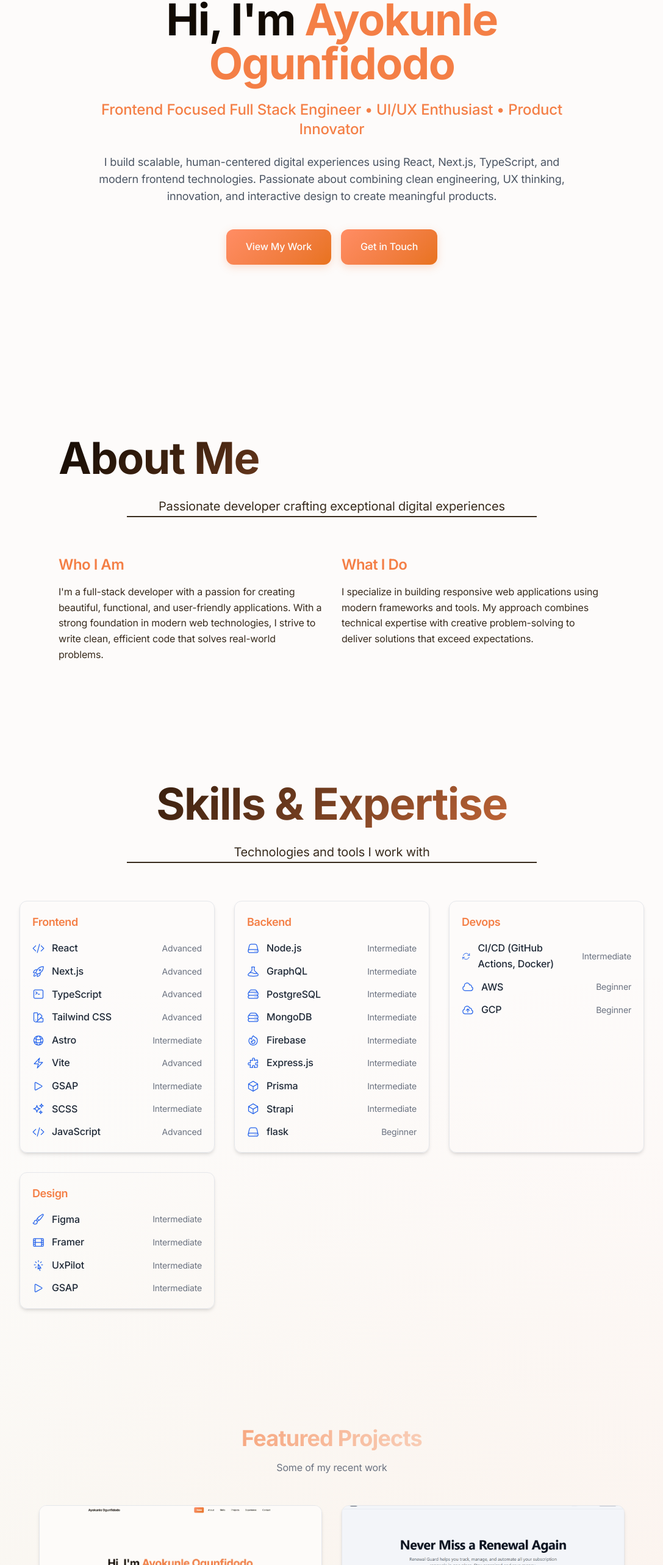
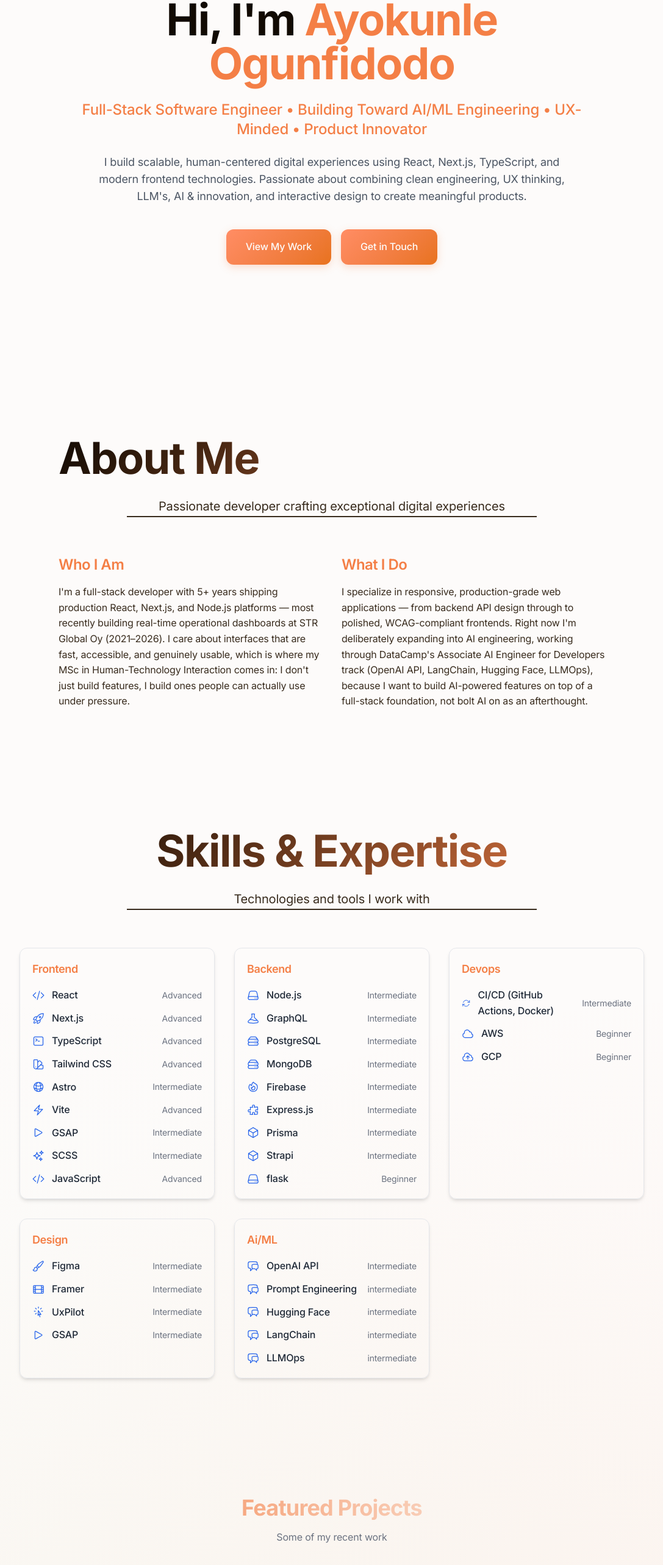
Before and after one commit to fidodo/new-portfolio, a Next.js app: page / in a window 1280 px wide. Shown: the part 185-2751 px from the top of the page at 61% size, without its empty margins (96-1183 px from the left). Built offline with nearby package versions, Linux system fonts and the light colour scheme; no server answers; the database is empty.

Commit message:
feat: another post and some updates

```diff
--- a/app/components/About.tsx
+++ b/app/components/About.tsx
@@ -20,20 +20,26 @@ export default function About() {
           <div className="space-y-4">
             <h3 className="text-2xl font-semibold text-primary">Who I Am</h3>
             <p className="text-secondary">
-              I&apos;m a full-stack developer with a passion for creating
-              beautiful, functional, and user-friendly applications. With a
-              strong foundation in modern web technologies, I strive to write
-              clean, efficient code that solves real-world problems.
+              I&apos;m a full-stack developer with 5+ years shipping production
+              React, Next.js, and Node.js platforms — most recently building
+              real-time operational dashboards at STR Global Oy (2021–2026). I
+              care about interfaces that are fast, accessible, and genuinely
+              usable, which is where my MSc in Human-Technology Interaction
+              comes in: I don't just build features, I build ones people can
+              actually use under pressure.
             </p>
           </div>
 
           <div className="space-y-4">
             <h3 className="text-2xl font-semibold text-primary">What I Do</h3>
             <p className="text-secondary">
-              I specialize in building responsive web applications using modern
-              frameworks and tools. My approach combines technical expertise
-              with creative problem-solving to deliver solutions that exceed
-              expectations.
+              I specialize in responsive, production-grade web applications —
+              from backend API design through to polished, WCAG-compliant
+              frontends. Right now I'm deliberately expanding into AI
+              engineering, working through DataCamp's Associate AI Engineer for
+              Developers track (OpenAI API, LangChain, Hugging Face, LLMOps),
+              because I want to build AI-powered features on top of a full-stack
+              foundation, not bolt AI on as an afterthought.
             </p>
           </div>
         </div>
--- a/app/components/Blog.tsx
+++ b/app/components/Blog.tsx
@@ -276,6 +276,9 @@ const Blog = () => {
                         )
                       }
                     >
+                      <h1 className="text-3xl font-bold mt-8 mb-4">
+                        {post.title}
+                      </h1>
                       <ReactMarkdown
                         components={{
                           // Custom markdown rendering for better UX
--- a/app/components/Experience.tsx
+++ b/app/components/Experience.tsx
@@ -6,7 +6,7 @@ const experiences = [
   {
     title: "Full Stack Web Developer (Front-end focus) & UX Designer",
     company: "STR Global Oy",
-    period: "2021 - January 2026",
+    period: "2021 - 2026",
     description:
       "Built and enhanced internal OMS and WMS applications with a frontend-focused full-stack approach, improving operational efficiency, interface responsiveness, and overall user experience for internal teams and business operations.",
   },
@@ -31,7 +31,7 @@ const experiences = [
   {
     title: "Web Developer, Tech Enthusiast & UI/UX Designer",
     company: "Freelance",
-    period: "2015 - Present",
+    period: "2018 - Present",
     description:
       "Designed and developed websites and digital products for clients using React, Next.js, Astro, and modern frontend technologies, with a strong focus on responsive design, performance, and user experience.",
   },
--- a/app/components/Hero.tsx
+++ b/app/components/Hero.tsx
@@ -56,8 +56,8 @@ export default function Hero() {
             initial={{ opacity: 0, y: 30 }}
             animate={{ opacity: 1, y: 0 }}
           >
-            Frontend Focused Full Stack Engineer • UI/UX Enthusiast • Product
-            Innovator
+            Full-Stack Software Engineer • Building Toward AI/ML Engineering •
+            UX-Minded • Product Innovator
           </motion.p>
 
           <motion.p
@@ -67,8 +67,8 @@ export default function Hero() {
           >
             I build scalable, human-centered digital experiences using React,
             Next.js, TypeScript, and modern frontend technologies. Passionate
-            about combining clean engineering, UX thinking, innovation, and
-            interactive design to create meaningful products.
+            about combining clean engineering, UX thinking, LLM's, AI &
+            innovation, and interactive design to create meaningful products.
           </motion.p>
 
           <motion.div
--- a/app/components/Projects.tsx
+++ b/app/components/Projects.tsx
@@ -30,7 +30,7 @@ interface Project {
   description: string;
   tech: readonly string[];
   link: string;
-  image: string;
+  image?: string;
   github?: string;
   status?: "In Progress" | "Completed" | "Archived";
   featured?: boolean;
@@ -69,7 +69,7 @@ const PROJECTS: readonly Project[] = [
     tech: ["Astro", "Tailwind CSS", "Framer Motion"] as const,
     link: "https://ogunfidodoayokunle.vercel.app/",
     image: "/projects/portfolio.webp",
-    year: 2024,
+    year: 2025,
   },
   {
     id: "renewal-guard",
@@ -80,7 +80,7 @@ const PROJECTS: readonly Project[] = [
     tech: ["Next.js", "TypeScript", "Tailwind CSS"] as const,
     link: "https://renewal-guard.vercel.app/",
     image: "/projects/renewal-guard.png",
-    year: 2024,
+    year: 2026,
   },
   {
     id: "spending-tracker",
@@ -98,7 +98,7 @@ const PROJECTS: readonly Project[] = [
     link: "https://github.com/fidodo/spending-tracker",
     image: "/projects/monthly-spending.webp",
     github: "https://github.com/fidodo/spending-tracker",
-    year: 2023,
+    year: 2026,
   },
 
   {
@@ -111,7 +111,7 @@ const PROJECTS: readonly Project[] = [
     image: "/projects/Bouyantech.webp",
     github: "https://github.com/fidodo/Bouyantech",
     status: "In Progress",
-    year: 2024,
+    year: 2026,
   },
   {
     id: "green-fields",
@@ -122,7 +122,18 @@ const PROJECTS: readonly Project[] = [
     image: "/projects/greenfields.webp",
     github: "https://github.com/fidodo/greenfileds_alhman",
     status: "In Progress",
-    year: 2024,
+    year: 2026,
+  },
+  {
+    id: "Ai resume assistant (In Progess)",
+    title: "AI Resume Assistant",
+    description:
+      "A chatbot built on the OpenAI API that answers questions about my background using my resume and project history as context. Built to apply what I'm learning in prompt engineering and retrieval directly, not just in coursework.",
+    tech: ["Next.js", "TypeScript", "Tailwind CSS", "OpenAI API"] as const,
+    link: "https://ogunfidodoayokunle.vercel.app/",
+
+    status: "In Progress",
+    year: 2026,
   },
 ] as const;
 
@@ -296,7 +307,9 @@ export default function Projects() {
               {/* Image Container */}
               <div className="relative w-full h-48 md:h-56 overflow-hidden bg-gray-100 dark:bg-gray-800">
                 <Image
-                  src={project.image}
+                  src={
+                    project.image ? project.image : "/projects/fallback.webp"
+                  }
                   alt={`${project.title} project preview`}
                   fill
                   className="object-cover transition-transform duration-700 group-hover:scale-110"
--- a/app/components/Skills.tsx
+++ b/app/components/Skills.tsx
@@ -44,6 +44,35 @@ const skills = {
     { name: "Framer", level: "Intermediate", icon: "FilmIcon" },
     { name: "UxPilot", level: "Intermediate", icon: "CursorArrowRaysIcon" },
     { name: "GSAP", level: "Intermediate", icon: "PlayIcon" },
+  ],
+  "Ai/ML": [
+    {
+      name: "OpenAI API",
+      level: "Intermediate",
+      icon: "ChatBubbleLeftRightIcon",
+    },
+    {
+      name: "Prompt Engineering",
+      level: "intermediate",
+      icon: "ChatBubbleLeftRightIcon",
+    },
+    {
+      name: "Hugging Face",
+      level: "intermediate",
+      icon: "ChatBubbleLeftRightIcon",
+    },
+    {
+      name: "LangChain",
+      level: "intermediate",
+      icon: "ChatBubbleLeftRightIcon",
+    },
+    {
+      name: "LLMOps",
+      level: "intermediate",
+      icon: "ChatBubbleLeftRightIcon",
+      status:
+        "in progress (~50% through DataCamp's Associate AI Engineer for Developers track)",
+    },
   ],
 };
 
```
Also changed, not shown: public/projects/fallback.webp (added).
